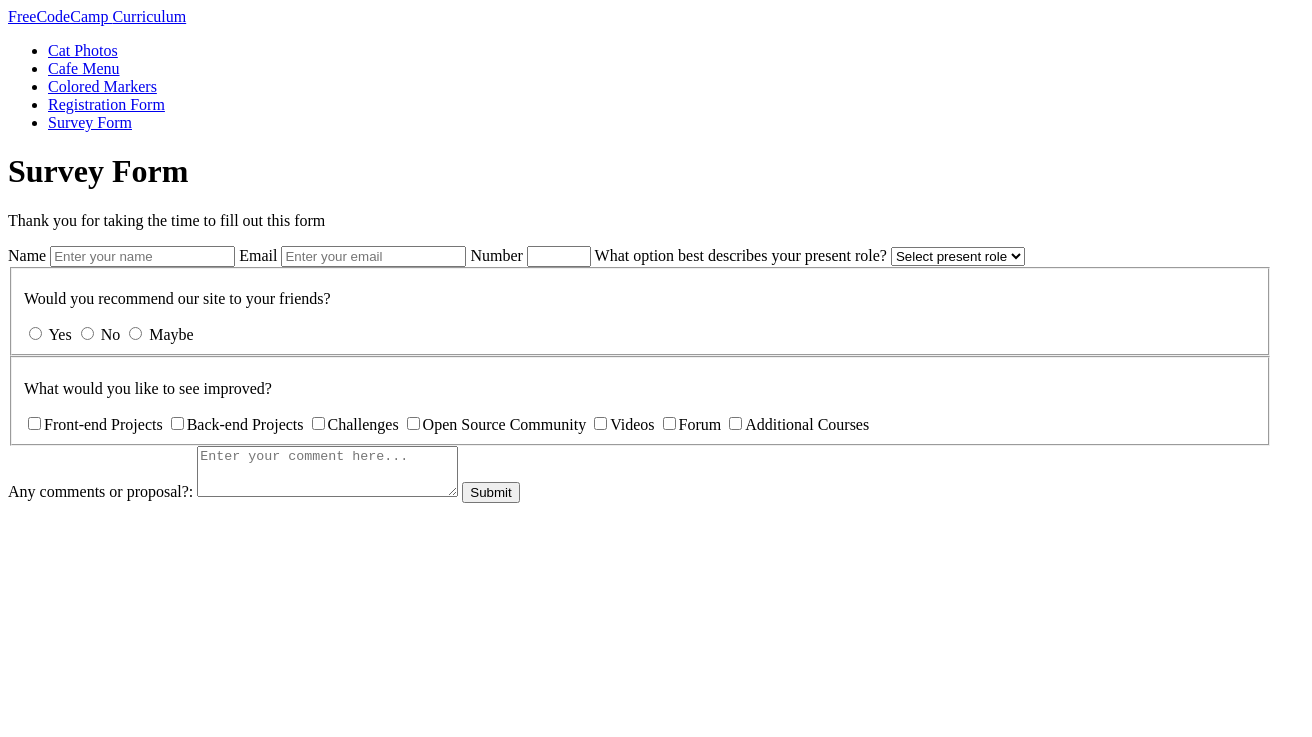
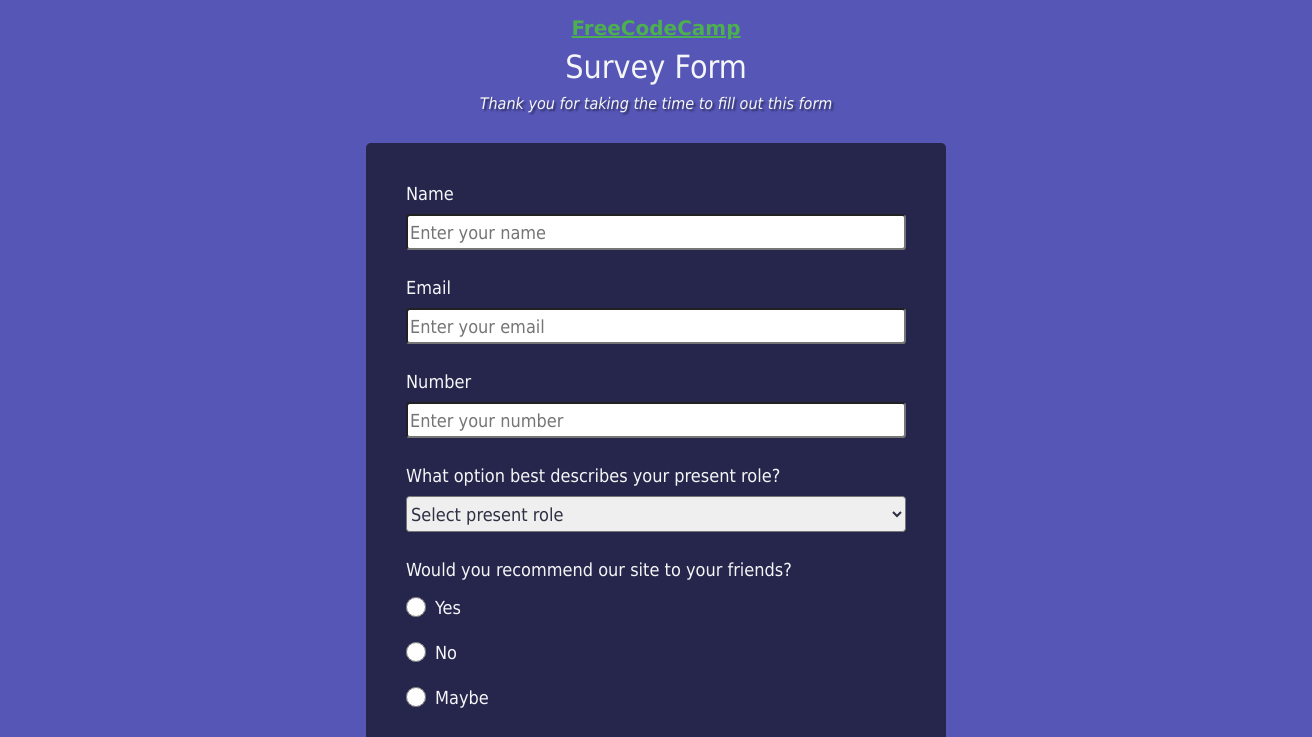
Before and after one commit to ChAl76/free-code-camp, a plain HTML site: page survey-form.html in a window 1280 px wide. Shown: the top 737 px of the page, 1312 px wide, since content can reach past the window. Drawn offline with Linux system fonts and the light colour scheme.

Commit message:
Added new ntml pages. Removed nav elements
Added new ntml pages.
Removed nav elements on all pages except index.html

```diff
--- a/css/style.css
+++ /dev/null
@@ -1,3 +0,0 @@
-body {
-  background-color: bisque;
-}
--- /dev/null
+++ b/css/styles.css
@@ -0,0 +1,51 @@
+.logo,
+.block-logo div {
+  color: #4caf50;
+  font-size: 20px;
+  font-weight: 600;
+  font-family: Verdana, sans-serif;
+  text-align: left;
+}
+
+.dropbtn {
+  background-color: #4caf50;
+  color: white;
+  padding: 16px;
+  font-size: 16px;
+  border: none;
+  cursor: pointer;
+  width: 160px;
+}
+
+.dropdown {
+  position: relative;
+  display: inline-block;
+}
+
+.dropdown-content {
+  display: none;
+  position: absolute;
+  background-color: #f9f9f9;
+  min-width: 160px;
+  box-shadow: 0px 8px 16px 0px rgba(0, 0, 0, 0.2);
+  z-index: 1;
+}
+
+.dropdown-content a {
+  color: black;
+  padding: 12px 16px;
+  text-decoration: none;
+  display: block;
+}
+
+.dropdown-content a:hover {
+  background-color: #f1f1f1;
+}
+
+.dropdown:hover .dropdown-content {
+  display: block;
+}
+
+.dropdown:hover .dropbtn {
+  background-color: #3e8e41;
+}
--- a/css/survey-form.css
+++ b/css/survey-form.css
@@ -0,0 +1,297 @@
+body {
+  width: 100%;
+  height: 100vh;
+  margin: 0;
+  background-color: #5656b7;
+  color: #f5f6f7;
+  font-family: Tahoma;
+  font-size: 16px;
+  padding: 1em;
+}
+
+/* mobile friendly alternative to using background-attachment: fixed */
+/* body::before {
+    content: '';
+    position: fixed;
+    top: 0;
+    left: 0;
+    height: 100%;
+    width: 100%;
+    z-index: -1;
+    background: var(--color-darkblue);
+    background-image: linear-gradient(
+        115deg,
+        rgba(58, 58, 158, 0.8),
+        rgba(136, 136, 206, 0.7)
+      ),
+      url(https://cdn.freecodecamp.org/testable-projects-fcc/images/survey-form-background.jpeg);
+    background-size: cover;
+    background-repeat: no-repeat;
+    background-position: center;
+  } */
+
+h1,
+p {
+  margin-top: 0;
+  margin-bottom: 0.5rem;
+  text-align: center;
+}
+
+h1 {
+  font-weight: 400;
+  line-height: 1.2;
+}
+
+.header {
+  padding: 0 0.625em;
+  margin-bottom: 1.875em;
+}
+
+#description {
+  font-style: italic;
+  font-weight: 300;
+  text-shadow: 2px 2px 2px rgba(0, 0, 0, 0.5);
+}
+
+form {
+  width: 60vw;
+  max-width: 500px;
+  min-width: 300px;
+  margin: 0 auto;
+  padding: 2.5em;
+  border-radius: 0.3em;
+  background: rgba(27, 27, 50, 0.8);
+}
+
+#survey-form {
+  width: 100%;
+  margin: 0 auto;
+}
+
+#name-label,
+#email-label,
+#number-label,
+#dropdown-label,
+#comment {
+  display: block;
+  box-sizing: border-box;
+  border-radius: 0.25rem;
+  margin-bottom: 1.5em;
+}
+
+#name,
+#email,
+#number,
+#dropdown,
+#comments {
+  color: rgba(27, 27, 50, 0.9);
+  font-weight: 100;
+}
+
+fieldset {
+  border: none;
+  padding: 0;
+  margin: 1em 0;
+}
+
+.recommend-title,
+.prefer-title {
+  text-align: left;
+  font-size: 1.125rem;
+  margin-bottom: 0.5em;
+}
+.radio,
+.input-checkbox {
+  display: inline-block;
+  margin-right: 0.625rem;
+  min-height: 1.25rem;
+  min-width: 1.25rem;
+}
+
+label {
+  display: flex;
+  align-items: center;
+  font-size: 1.125rem;
+  margin-bottom: 0.5em;
+}
+
+input,
+button,
+select,
+textarea {
+  width: 100%;
+  display: block;
+  margin: 10px 0 0 0;
+  font-family: inherit;
+  font-size: inherit;
+  line-height: inherit;
+  box-sizing: border-box;
+  border-radius: 0.2em;
+  height: 2em;
+}
+
+button {
+  border: none;
+}
+
+#recommend-yes,
+#recommend-no,
+#recommend-maybe,
+.input-checkbox {
+  width: unset;
+  margin: 0 0.5em 0 0;
+  vertical-align: middle;
+}
+
+input[type="submit"] {
+  display: block;
+  width: 60%;
+  margin: 1em auto;
+  height: 2em;
+  font-size: 1.1rem;
+  background-color: #3b3b4f;
+  border-color: white;
+  min-width: 300px;
+}
+
+input[type="file"] {
+  padding: 1px 2px;
+}
+
+#comments {
+  min-height: 6em;
+  border-radius: 0.1em;
+}
+
+#submit {
+  display: block;
+  width: 100%;
+  height: 3em;
+  padding: auto;
+  background: #166c72;
+  color: inherit;
+  border-radius: 0.2em;
+  cursor: pointer;
+}
+
+/* label {
+    display: flex;
+    align-items: center;
+    font-size: 1.125rem;
+    margin-bottom: 0.5rem;
+  }
+
+  input,
+  button,
+  select,
+  textarea {
+    margin: 0;
+    font-family: inherit;
+    font-size: inherit;
+    line-height: inherit;
+  }
+
+  button {
+    border: none;
+  }
+
+  .container {
+    width: 100%;
+    margin: 3.125rem auto 0 auto;
+  }
+
+  @media (min-width: 576px) {
+    .container {
+      max-width: 540px;
+    }
+  }
+
+  @media (min-width: 768px) {
+    .container {
+      max-width: 720px;
+    }
+  }
+
+  .header {
+    padding: 0 0.625rem;
+    margin-bottom: 1.875rem;
+  }
+
+  #dscr {
+    font-style: italic;
+    font-weight: 200;
+    text-shadow: 1px 1px 1px rgba(0, 0, 0, 0.4);
+  }
+
+  .clue {
+    margin-left: 0.25rem;
+    font-size: 0.9rem;
+    color: #e4e4e4;
+  }
+
+  .text-center {
+    text-align: center;
+  }
+
+  /* form */
+
+/* form {
+    background: var(--color-darkblue-alpha);
+    padding: 2.5rem 0.625rem;
+    border-radius: 0.25rem;
+  }
+
+  @media (min-width: 480px) {
+    form {
+      padding: 2.5rem;
+    }
+  }
+
+  .form-group {
+    margin: 0 auto 1.25rem auto;
+    padding: 0.25rem;
+  }
+
+  .form-control {
+    display: block;
+    width: 100%;
+    height: 2.375rem;
+    padding: 0.375rem 0.75rem;
+    color: #495057;
+    background-color: #fff;
+    background-clip: padding-box;
+    border: 1px solid #ced4da;
+    border-radius: 0.25rem;
+    transition: border-color 0.15s ease-in-out, box-shadow 0.15s ease-in-out;
+  }
+
+  .form-control:focus {
+    border-color: #80bdff;
+    outline: 0;
+    box-shadow: 0 0 0 0.2rem rgba(0, 123, 255, 0.25);
+  }
+
+  .input-radio,
+  .input-checkbox {
+    display: inline-block;
+    margin-right: 0.625rem;
+    min-height: 1.25rem;
+    min-width: 1.25rem;
+  }
+
+  .input-textarea {
+    min-height: 120px;
+    width: 100%;
+    padding: 0.625rem;
+    resize: vertical;
+  }
+
+  .submit-button {
+    display: block;
+    width: 100%;
+    padding: 0.75rem;
+    background: var(--color-green);
+    color: inherit;
+    border-radius: 2px;
+    cursor: pointer;
+  } */
--- a/survey-form.html
+++ b/survey-form.html
@@ -4,39 +4,21 @@
     <meta charset="utf-8" />
     <meta name="viewport" content="width=device-width, initial-scale=1.0" />
     <title>Survey Form</title>
-    <link href="styles.css" rel="stylesheet" />
+    <link href="./css/survey-form.css" rel="stylesheet" />
+    <link href="./css/styles.css" rel="stylesheet" />
   </head>
   <body>
-    <nav>
-      <a class="link logo" href="/"
-        >FreeCodeCamp <span class="logo-part">Curriculum</span></a
-      >
-      <ul class="list">
-        <li>
-          <a class="link nav-link current" href="./cat-photo.html"
-            >Cat Photos</a
-          >
-        </li>
-        <li>
-          <a class="link nav-link" href="./cafe-menu.html">Cafe Menu</a>
-        </li>
-        <li>
-          <a class="link nav-link" href="./colored-markers.html"
-            >Colored Markers</a
-          >
-        </li>
-        <li>
-          <a class="link nav-link" href="./registration-form.html"
-            >Registration Form</a
-          >
-        </li>
-        <li>
-          <a class="link nav-link" href="./survey-form.html">Survey Form</a>
-        </li>
-      </ul>
-    </nav>
-    <h1 id="title">Survey Form</h1>
-    <p id="dscr-title">Thank you for taking the time to fill out this form</p>
+    <div>
+      <p>
+        <a class="link logo" href="/">FreeCodeCamp</a>
+      </p>
+    </div>
+    <header class="header">
+      <h1 id="title">Survey Form</h1>
+      <p id="description" class="description text-center">
+        Thank you for taking the time to fill out this form
+      </p>
+    </header>
     <form id="survey-form">
       <label id="name-label"
         >Name
@@ -66,7 +48,8 @@
           type="number"
           min="12"
           max="120"
-          laceholder="Enter your number"
+          placeholder="Enter your number"
+          value="number"
           required
         />
       </label>
@@ -79,14 +62,17 @@
           <option value="other">Other</option>
         </select>
       </label>
-      <fieldset>
-        <p>Would you recommend our site to your friends?</p>
+      <fieldset class="recommend-fieldset">
+        <p class="recommend-title">
+          Would you recommend our site to your friends?
+        </p>
         <label for="recommend-yes"
           ><input
             id="recommend-yes"
             type="radio"
             name="recommendation"
-            class="inline"
+            class="radio"
+            value="recommend-yes"
           />
           Yes</label
         >
@@ -95,7 +81,8 @@
             id="recommend-no"
             type="radio"
             name="recommendation"
-            class="inline"
+            class="radio"
+            value="recommend-no"
           />
           No</label
         >
@@ -104,13 +91,14 @@
             id="recommend-maybe"
             type="radio"
             name="recommendation"
-            class="inline"
+            class="radio"
+            value="recommend-maybe"
           />
           Maybe</label
         >
       </fieldset>
-      <fieldset>
-        <p>What would you like to see improved?</p>
+      <fieldset class="prefer-fieldset">
+        <p class="prefer-title">What would you like to see improved?</p>
         <label
           ><input
             name="prefer"
@@ -168,8 +156,8 @@
           />Additional Courses</label
         >
       </fieldset>
-      <label for="comments"
-        >Any comments or proposal?:
+      <label for="comments" id="comment"
+        >Any comments or proposal?
         <textarea
           id="comments"
           name="comment"
@@ -178,7 +166,7 @@
           placeholder="Enter your comment here..."
         ></textarea>
       </label>
-      <input type="submit" value="Submit" id="submit" />
+      <button type="submit" value="Submit" id="submit">Submit</button>
     </form>
   </body>
 </html>
```
Also changed, not shown: cafe-menu.html (+6 -28 lines), cat-photo.html (+6 -28 lines), colored-markers.html (+6 -28 lines), css/rothko-painting.css (added, +50 -0 lines), index.html (+14 -17 lines), registration-form.html (+6 -28 lines), rothko-painting.html (added, +27 -0 lines).
